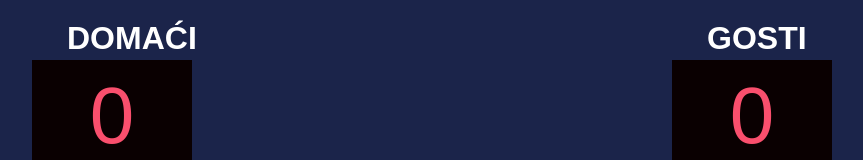
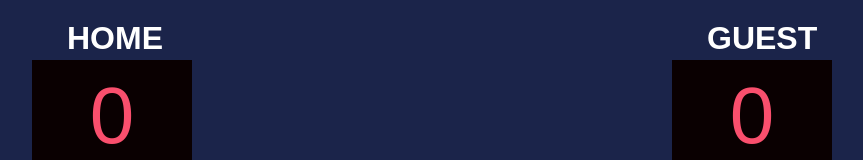
Before and after one commit to gomihal/basketball-scoreboard, a website built with Vite: page index.html in a window 1280 px wide. Shown: the top 160 px of the page, without its empty margins (208-1071 px from the left). Built offline with nearby package versions, Linux system fonts and the light colour scheme; a web font is replaced by a local one.

Commit message:
Update index.html

```diff
--- a/index.html
+++ b/index.html
@@ -6,7 +6,7 @@
     <body>
         <div class="container">
             <div class="scoreboard">
-                <h1>DOMAĆI</h1>
+                <h1>HOME</h1>
                 <p id="home-score"></p>
                 <div class="buttons-el">
                     <button id="h1" onclick="increment_home_1()">+1</button>
@@ -18,7 +18,7 @@
                 </div>
             </div>
             <div class="scoreboard">
-                <h1>GOSTI</h1>
+                <h1>GUEST</h1>
                  <p id="guest-score"></p>
                 <div class="buttons-el">
                     <button id="g1" onclick="increment_guest_1()">+1</button>
```
